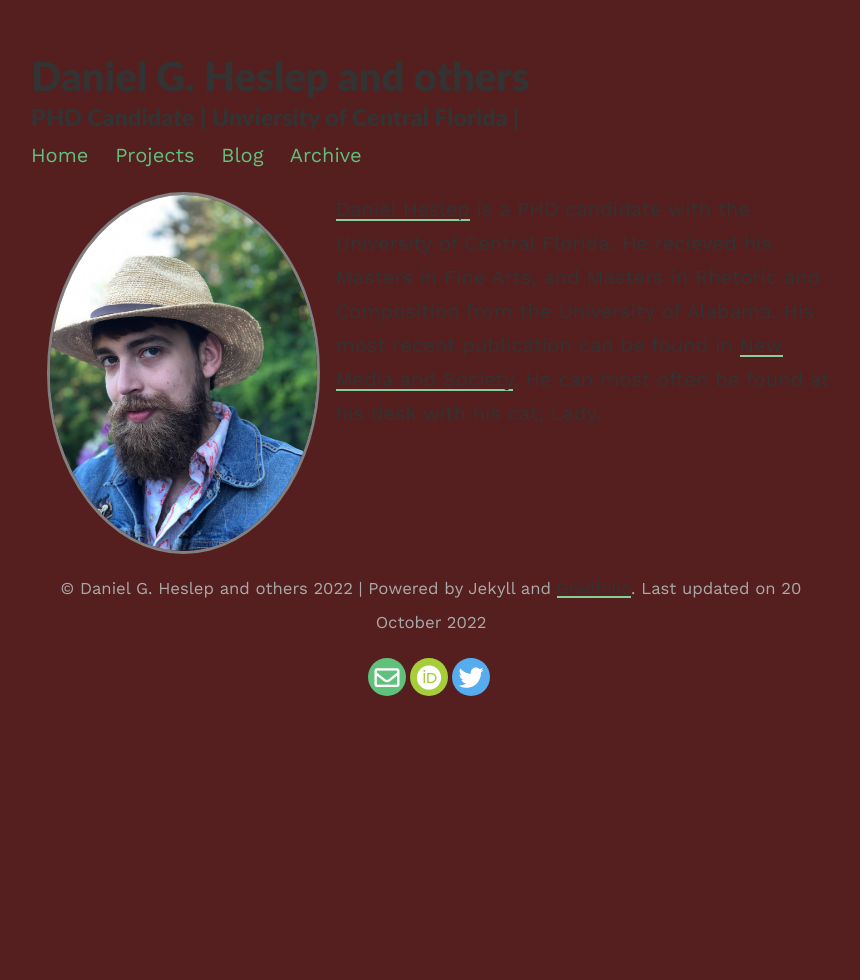
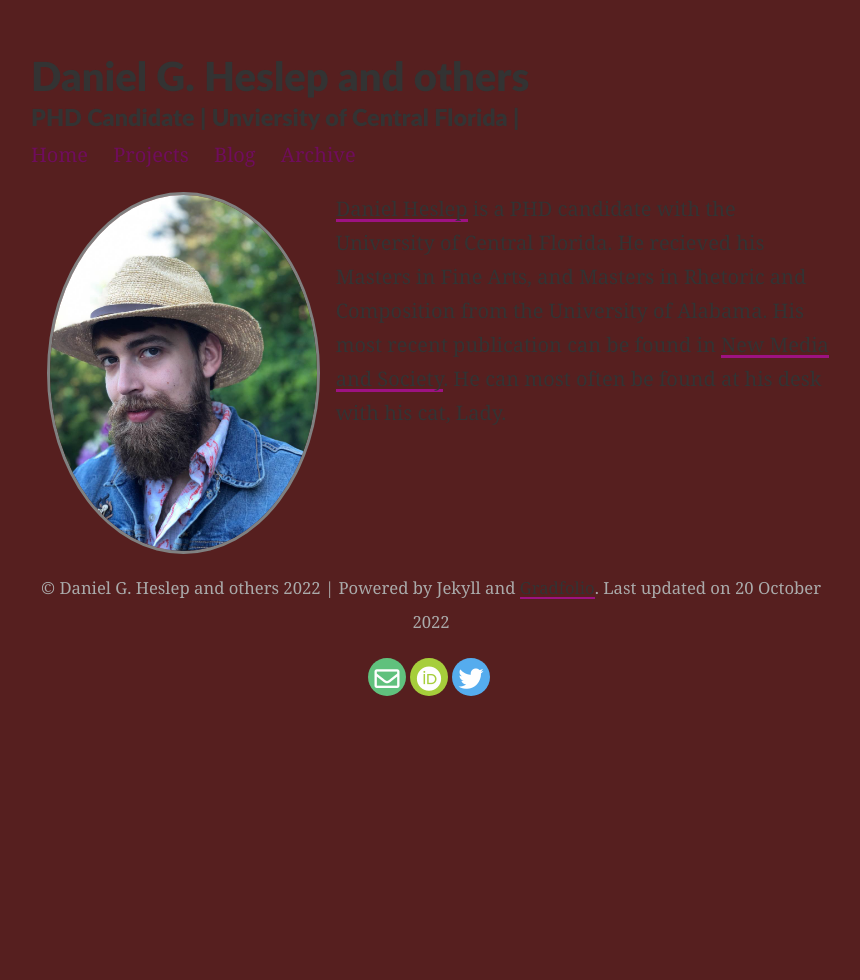
Before and after one commit to CreativeKenning/gradsitedemo, a Jekyll site: the page built from index.md, in a window 1280 px wide. Shown: the whole page, without its empty margins (209-1069 px from the left). Built offline with Jekyll 4.4.1, drawn with Linux system fonts in a browser that asks for light colours; nearby versions of some CDN libraries.

Commit message:
font change

```diff
--- a/assets/css/_sass/variables.scss
+++ b/assets/css/_sass/variables.scss
@@ -1,4 +1,4 @@
-$base-font-family: 'Work Sans', sans-serif;
+$base-font-family: 'Georgia', serif;
 $base-font-size:   20px;
 $base-font-weight: 400;
 $small-font-size:  $base-font-size * 0.875;
@@ -8,7 +8,7 @@ $spacing-unit:     30px;
 $light-gray: gray;
 $text-color:       #333;
 $background-color: #561f1f;
-$brand-color:      #60c17d;
+$brand-color:      #6f0d5c;
 
 // Color scheme for light
 $body-bg: #561f1f;
```
